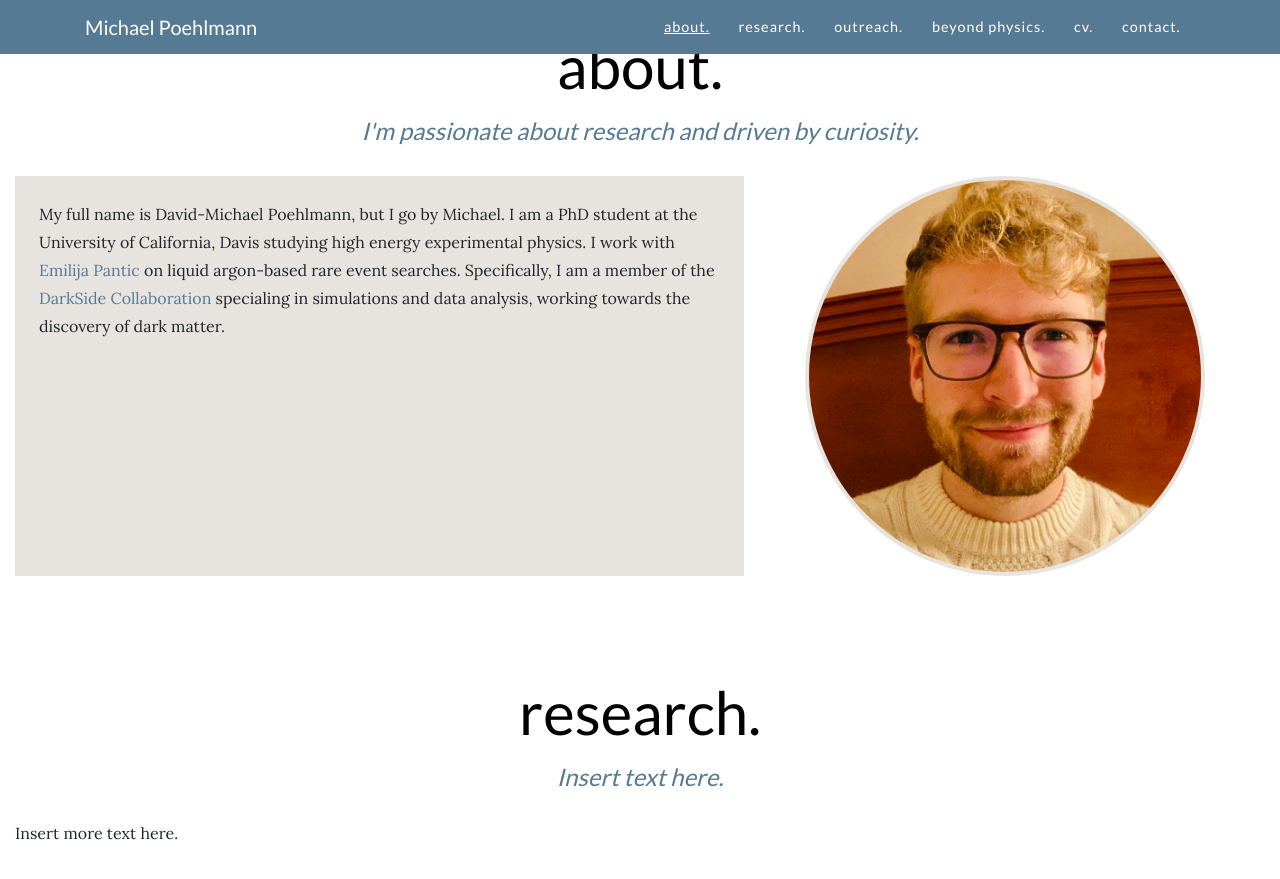
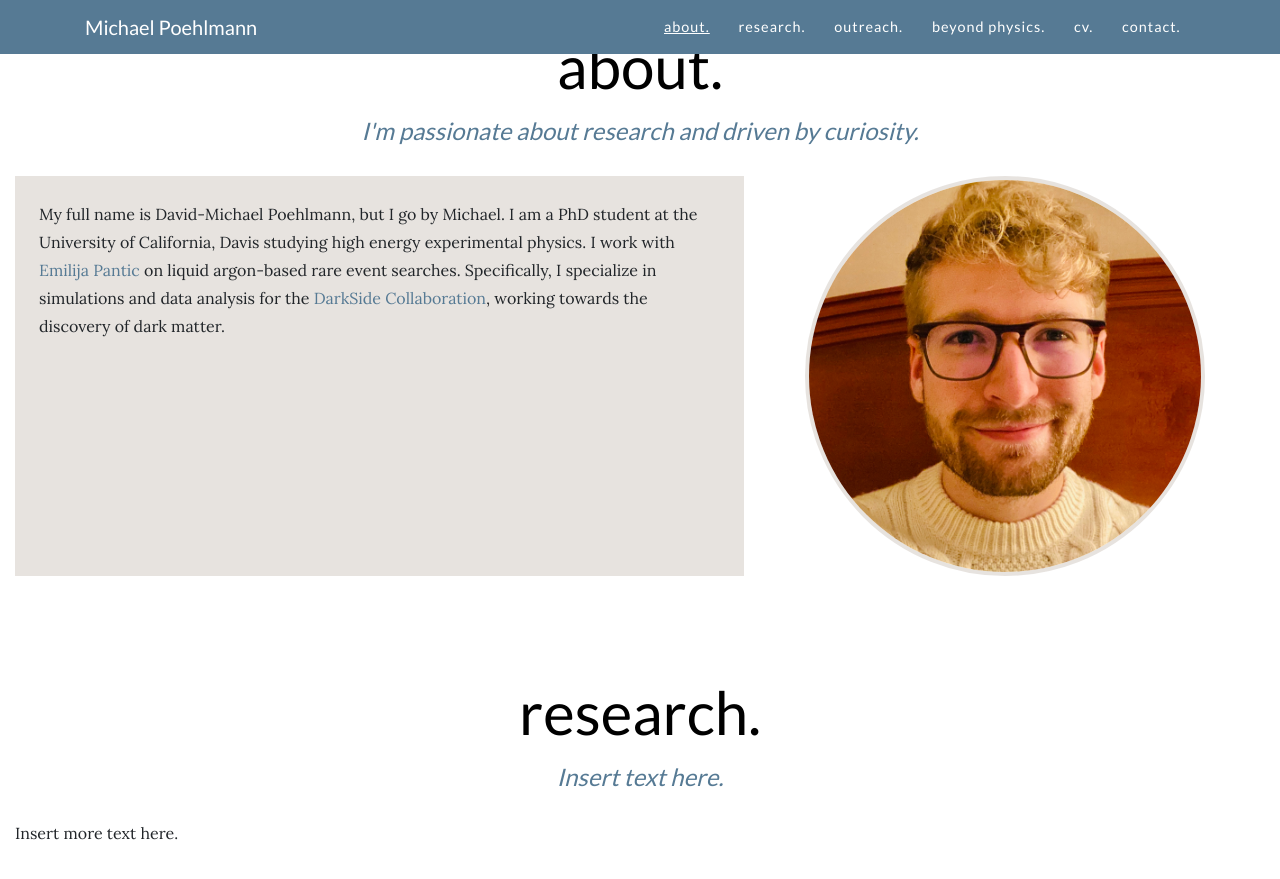
Before and after one commit to mpoehlmann/mpoehlmann.github.io, a Jekyll site: the page built from index.md, in a window 1280 px wide and 900 px high, scrolled down 833 px. Shown: the top 879 px of the window. Built offline with Jekyll 4.4.1, drawn with Linux system fonts in a browser that asks for light colours.

Commit message:
Try to fix domain name

```diff
--- a/_config.yml
+++ b/_config.yml
@@ -4,7 +4,7 @@
   Michael Poehlmann's personal website.
 
 baseurl: "" # the subpath of your site, e.g. /blog
-url: "mpoehlmann.github.io" # the base hostname & protocol for your site
+url: "" # the base hostname & protocol for your site
 
 # Meta settings
 email: poehlmann@ucdavis.edu
--- a/_pages/about.html
+++ b/_pages/about.html
@@ -15,7 +15,7 @@
 My full name is David-Michael Poehlmann, but I go by Michael.
 I am a PhD student at the University of California, Davis studying high energy experimental physics.
 I work with <a href="http://pantic.physics.ucdavis.edu">Emilija Pantic</a> on liquid argon-based rare event searches.
-Specifically, I am a member of the <a href="http://darkside.lngs.infn.it">DarkSide Collaboration</a> specialing in simulations and data analysis, working towards the discovery of dark matter.
+Specifically, I specialize in simulations and data analysis for the <a href="http://darkside.lngs.infn.it">DarkSide Collaboration</a>, working towards the discovery of dark matter.
         </p>
         <p>
 
--- a/assets/css/main.scss
+++ b/assets/css/main.scss
@@ -10,15 +10,21 @@
 
 // Custom colors
 $primary: {{ site.data.style.primary | default: "#fed136" }} !default;
+$primary-bg: fade-out($primary, 0.7);
 
 $secondary: {{ site.data.style.secondary | default: "#fed136" }} !default;
 $secondary-bg: fade-out($secondary, 0.7);
 
 $tertiary: {{ site.data.style.tertiary | default: "#fed136" }} !default;
+$tertiary-bg: fade-out($tertiary, 0.7);
+
+$dark-gray: {{ site.data.style.dark-gray | default: "#000" }} !default;
+$dark-gray-bg: fade-out($dark-gray, 0.7);
+
+$light-gray: {{ site.data.style.light-gray | default: "#fff" }} !default;
+$light-gray-bg: fade-out($light-gray, 0.7);
 
 $black: {{ site.data.style.black | default: "#000" }} !default;
-$dark-gray: {{ site.data.style.dark-gray | default: "#000" }} !default;
-$light-gray: {{ site.data.style.light-gray | default: "#fff" }} !default;
 $white: {{ site.data.style.white | default: "#fff" }} !default;
 
 
```
Also changed, not shown: README.md.
